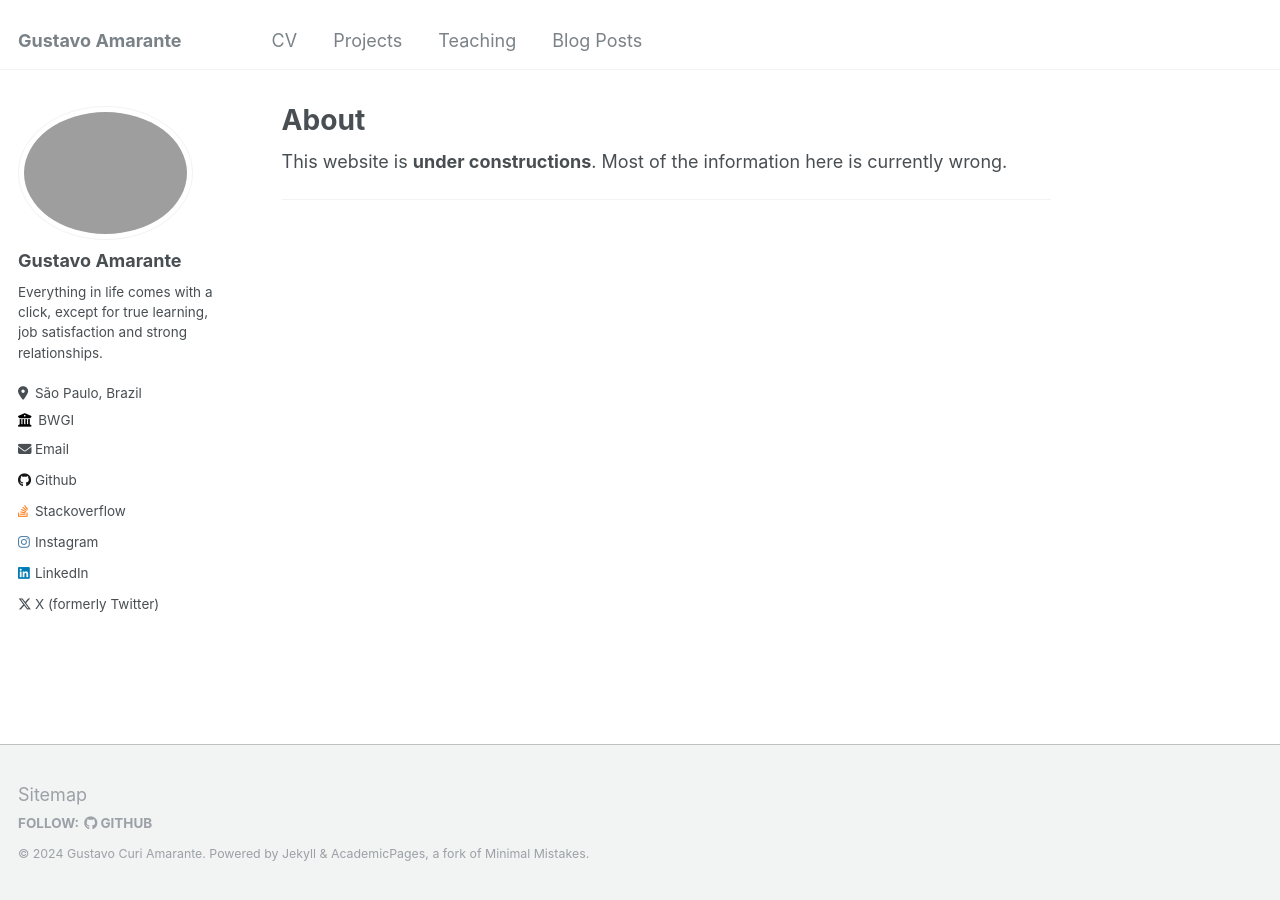
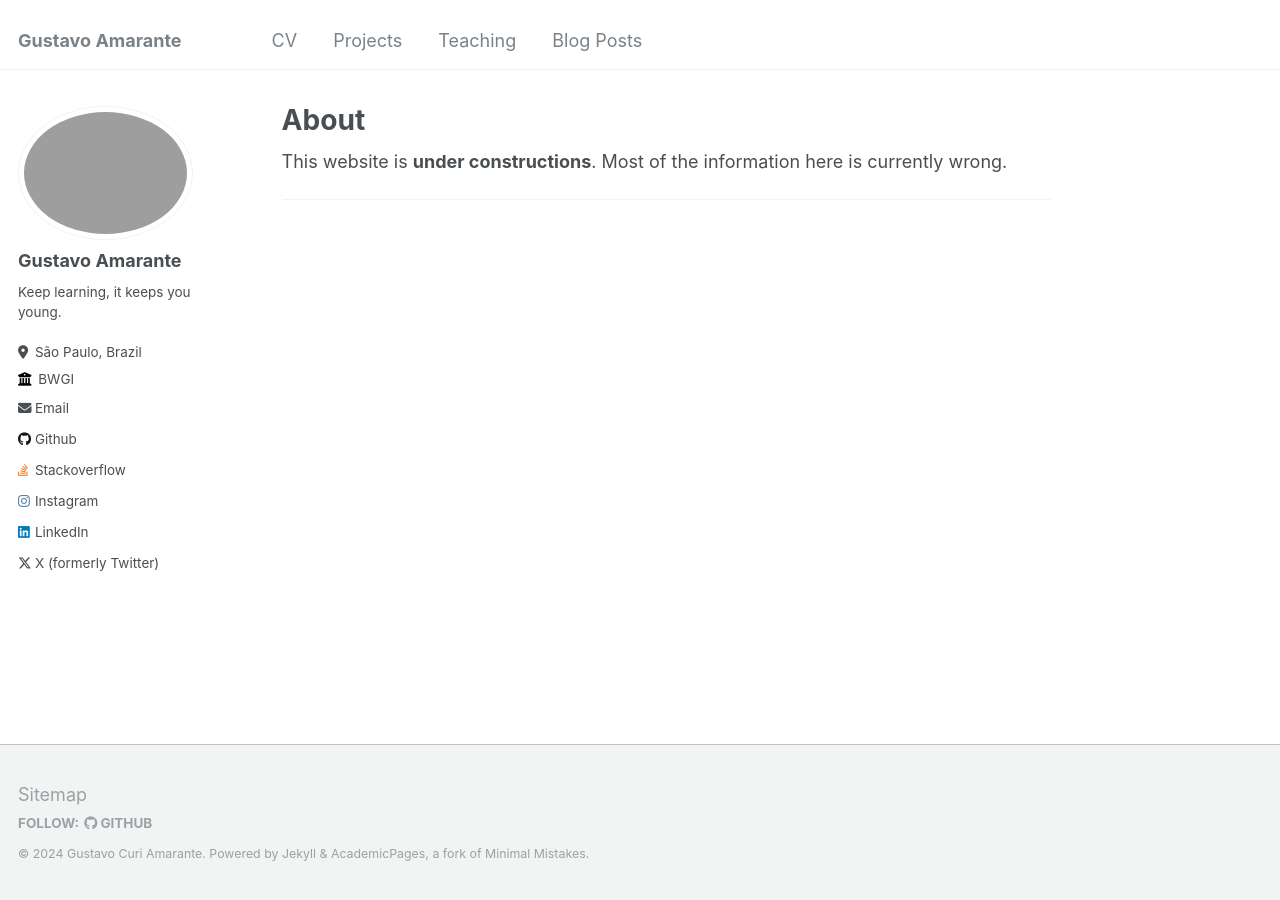
Before and after one commit to gusamarante/gusamarante, a Jekyll site: the page built from _pages/about.md, in a window 1280 px wide. Built offline with Jekyll 4.4.1, drawn with Linux system fonts in a browser that asks for light colours.

Commit message:
Changing quote

```diff
--- a/_config.yml
+++ b/_config.yml
@@ -24,7 +24,7 @@ author:
   avatar           : "profile.png"
   name             : "Gustavo Amarante"  # Sidebar name
   pronouns         : # example: "he/him"
-  bio              : "Everything in life comes with a click, except for true learning, job satisfaction and strong relationships."
+  bio              : "Keep learning, it keeps you young."
   location         : "São Paulo, Brazil"
   employer         : "BWGI"
   uri              : # URL
```
